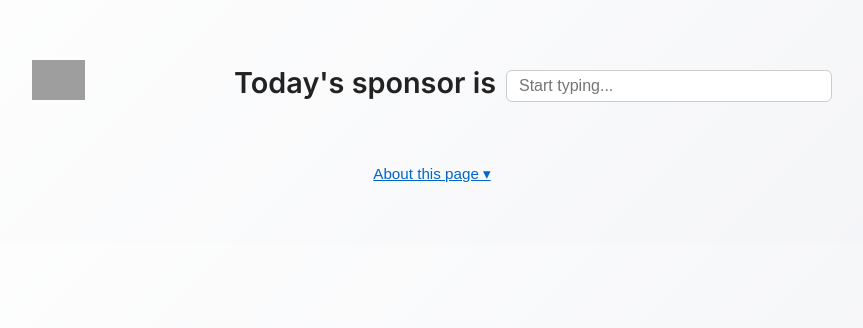
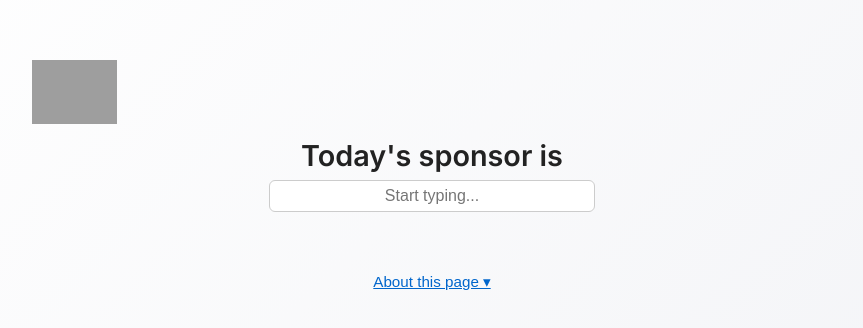
Before and after one commit to Boboter/todays-sponsor, a plain HTML site: page index.html in a window 1280 px wide. Shown: the whole page, without its empty margins (208-1071 px from the left). Drawn offline with Linux system fonts and the light colour scheme; grey boxes are pictures that could not be loaded.

Commit message:
updated icon

```diff
--- a/index.html
+++ b/index.html
@@ -37,22 +37,21 @@
       .header-bar {
         display: flex;
         align-items: center;
-        justify-content: space-between;
-        margin-bottom: 30px;
+        justify-content: flex-start;
+        margin-bottom: 10px;
       }
 
       .home-icon img {
-        height: 40px;
+        height: 64px;
       }
-
       .inline-query {
+        text-align: center;
         display: flex;
+        flex-direction: column;
         align-items: center;
-        flex-wrap: wrap;
         font-size: 1.8em;
         font-weight: bold;
-        text-align: center;
-        gap: 10px;
+        margin-bottom: 20px;
       }
 
       .sponsor-input {
@@ -62,6 +61,7 @@
       border: 1px solid #ccc;
       background-color: #fff;
       width: 300px;
+      text-align: center;
       }
 
       .autocomplete-box {
@@ -159,9 +159,11 @@
 
 <body>
   <header class="header-bar">
-    <a href="https://boboter.github.io" class="home-icon" title="Back to main">
+    <a href="https://boboter.github.io" class="home-icon" title="Back to main page">
       <img src="https://boboter.github.io/img/logo.png" alt="Logo">
     </a>
+  </header>
+
   <div class="inline-query">
     <label for="sponsorInput">Today's sponsor is</label>
     <div style="position: relative;">
@@ -169,7 +171,6 @@
       <div id="autocompleteBox" class="autocomplete-box" style="display: none;"></div>
     </div>
   </div>
-  </header>
 
   <div class="sponsor-meta" id="sponsorMeta" style="display: none;"></div>
   <div id="comparisonContainer"></div>
```
Lines whose indentation alone changed are shown as unchanged.
